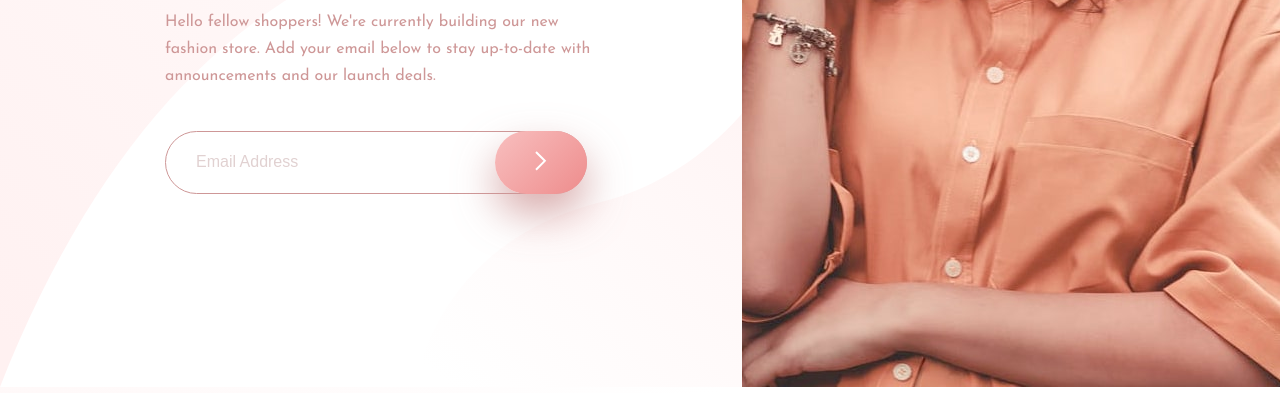
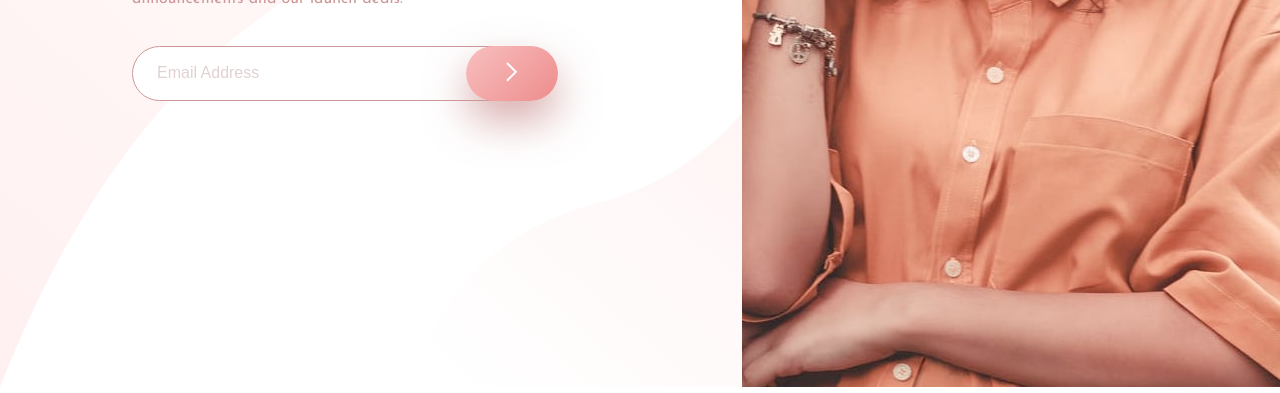
Before and after one commit to oyin-k/coming-soon-fem, a website: page index.html in a window 1280 px wide. Shown: the part 413-806 px from the top of the page. Drawn offline with Linux system fonts and the light colour scheme.

Commit message:
WIP: RWD done

```diff
--- a/index.html
+++ b/index.html
@@ -48,7 +48,7 @@
         </div>
       </section>
       <section class="landing-image">
-        <img src="images/hero-desktop.jpg" alt="" class="landing-image__img">
+        <!-- <img src="images/hero-desktop.jpg" alt="" class="landing-image__img"> -->
       </section>
     </div>
 
--- a/src/sass/abstracts/_mixins.scss
+++ b/src/sass/abstracts/_mixins.scss
@@ -3,18 +3,18 @@
 
 @mixin responsive($breakpoint) {
     @if $breakpoint == phone-port {
-        @media (max-width: 27em) { @content }; // 420px
+        @media (max-width: 27em) { @content }; // 432px
     }
 
     @if $breakpoint == tab-port {
-        @media (max-width: 64em) { @content }; // 768px
+        @media (max-width: 55.5em) { @content }; // 888px
     }
 
-    @if $breakpoint == small-desktop {
+    @if $breakpoint == tab-land {
         @media (max-width: 64em) { @content }; // 1024px
     }
 
-    @if $breakpoint == big-desktop {
-        @media (min-width: 80em) { @content }; // 1280px
+    @if $breakpoint == laptop {
+        @media (max-width: 82em) { @content }; // 1280px
     }
 }
--- a/src/sass/base/_base.scss
+++ b/src/sass/base/_base.scss
@@ -9,8 +9,7 @@
 html {
     font-size: 62.5%; //1rem = 10px
 
-
-    @include responsive(small-desktop) {
+    @include responsive(laptop) {
         font-size: 50%; //1rem = 8px;
     }
 
@@ -19,7 +18,7 @@ html {
     }
 
     @include responsive(phone-port) {
-        font-size: 25%; //1rem = 4px;
+        font-size: 75%; //1rem = 12px;
     }
 }
 
--- a/src/sass/layouts/_grid.scss
+++ b/src/sass/layouts/_grid.scss
@@ -3,10 +3,18 @@
         height: 100vh;
         max-width: $grid-width;
 
+        @include responsive(tab-port) {
+            height: 100%;
+        }
+
     }
    &__row {
         display: flex;
-        // flex-wrap: wrap;
         width: 100%;
+        height: 100%;
+
+        @include responsive(tab-port) {
+            flex-direction: column-reverse;
+        }
    }
 }
--- a/src/sass/pages/_landing.scss
+++ b/src/sass/pages/_landing.scss
@@ -4,15 +4,67 @@
     padding-left: 16.5rem;
     background-image: url("../../../images/bg-pattern-desktop.svg");
 
+    @include responsive(tab-land) {
+        padding-left: 5rem;
+        // justify-content: center;
+    }
+
+    @include responsive(tab-port) {
+        padding-left: 0;
+    }
+
+    @include responsive(phone-port) {
+        padding-top: 5.3333333333rem;
+    }
+
     &__logo-box {
         margin-bottom: 8.6rem;
+
+        @include responsive(tab-port) {
+            position: fixed;
+            top: 0;
+            background-color: #fff;
+            width: 100%;
+            padding: 1.5rem 5rem;
+            margin-bottom: 0;
+        }
+
+        @include responsive(phone-port) {
+            padding: 1.66667rem;
+        }
+    }
+
+    &__logo {
+        @include responsive(tab-port) {
+            height: 3rem;
+        }
+
+        @include responsive(phone-port) {
+            height: 2rem;
+        }
     }
 }
 
 .main-content {
+
+    @include responsive(tab-port) {
+        padding: 0 5rem 6rem;
+        text-align: center;
+    }
+
+    @include responsive(phone-port) {
+        padding: 0 1.66667rem 4rem;
+    }
+
     &__heading-text-box {
         margin-bottom: 2.2rem;
         max-width: 2rem;
+
+        @include responsive(tab-port) {
+            max-width: 100%;
+            display: flex;
+            justify-content: center;
+        }
     }
 
     &__heading {
@@ -21,8 +73,18 @@
         letter-spacing: 1.7rem;
         line-height: 7rem;
 
+        @include responsive(tab-port) {
+            width: 42rem;
+        }
+
+        @include responsive(phone-port) {
+            font-size: 3.4rem;
+            letter-spacing: 1rem;
+            line-height: 4rem;
+        }
+
         .heading--light {
-            display: block;
+            // display: block;
             font-weight: 300;
             color: $color-primary-desaturated;
         }
@@ -36,15 +98,49 @@
         width: 44.2rem;
         color: $color-primary-desaturated;
         margin-bottom: 4rem;
+
+        @include responsive(laptop) {
+            width: 53.2rem;
+        }
+
+        @include responsive(tab-port) {
+            width: 100%;
+            display: flex;
+            justify-content: center;
+        }
+
     }
 
     &__body {
         font-size: 1.6rem;
+
+        @include responsive(laptop) {
+            font-size: 2rem;
+        }
+
+        @include responsive(tab-port) {
+            width: 53.2rem;
+        }
+
+        @include responsive(phone-port) {
+            font-size: 1.1666666667rem;
+            width: 26rem;
+        }
     }
 
     &__user-email {
         width: 42.2rem;
         display: flex;
+
+        @include responsive(laptop) {
+            width: 53.2rem;
+        }
+
+        @include responsive(tab-port) {
+            width: 100%;
+            display: flex;
+            justify-content: center;
+        }
     }
 
     &__input-field {
@@ -56,6 +152,22 @@
         margin-right: -9.25rem;
         color: $color-grey-dark-red;
 
+        @include responsive(laptop) {
+            font-size: 2rem;
+        }
+
+        @include responsive(tab-port) {
+            width: 53.2rem;
+        }
+
+        @include responsive(phone-port) {
+            padding: 1.3333333333rem 2rem;
+            font-size: 1.1666666667rem;
+            width: 100%;
+            margin-right: -4.25rem;
+        }
+
+
         &::placeholder {
             color: $color-primary-grey;
         }
@@ -65,8 +177,17 @@
         background: $gradient-2;
         border: none;
         border-radius: 10rem;
-        padding: 2rem 4rem;
+        padding: 2rem 5rem;
         box-shadow: 0 20px 42px $color-button-shadow;
+
+        @include responsive(tab-land) {
+            padding: 2rem 5rem;
+        }
+
+        @include responsive(phone-port) {
+            padding: 1.3333333333rem 4rem;
+            font-size: 1.1666666667rem;
+        }
 
         &:hover {
             background: $gradient-hover;
@@ -79,11 +200,27 @@
 
 .landing-image {
     flex: 0 0 42%;
+    background-image: url("../../../images/hero-desktop.jpg");
+    background-position: center top;
+    background-repeat: no-repeat;
 
-    &__img {
-        height: 100vh;
+    @include responsive(tab-port) {
+        flex: 0 0 auto;
+        background-size: cover;
         width: 100%;
-        object-fit: cover;
-        object-position: top;
+        height: 30rem;
     }
+
+    @include responsive(phone-port) {
+        background-image: url("../../../images/hero-mobile.jpg");
+        margin-top: 5.9166666667rem;
+        height: 20.5rem;
+    }
+
+    // &__img {
+    //     height: 100vh;
+    //     width: 100%;
+    //     object-fit: cover;
+    //     object-position: top;
+    // }
 }
```
Also changed, not shown: dist/css/main.css.
